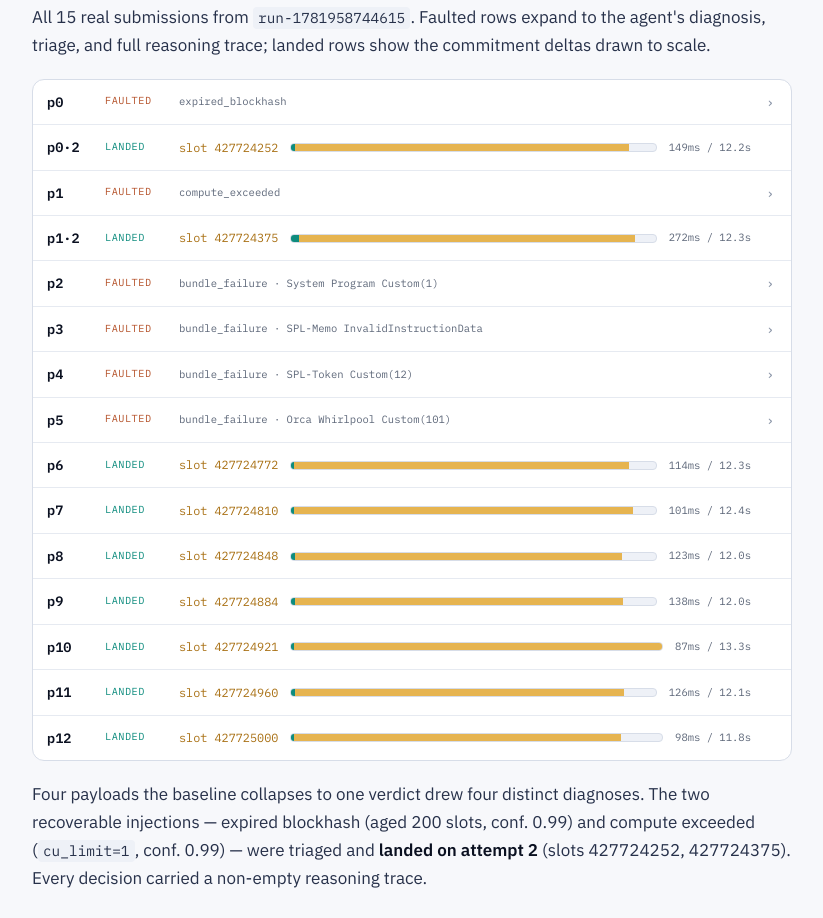
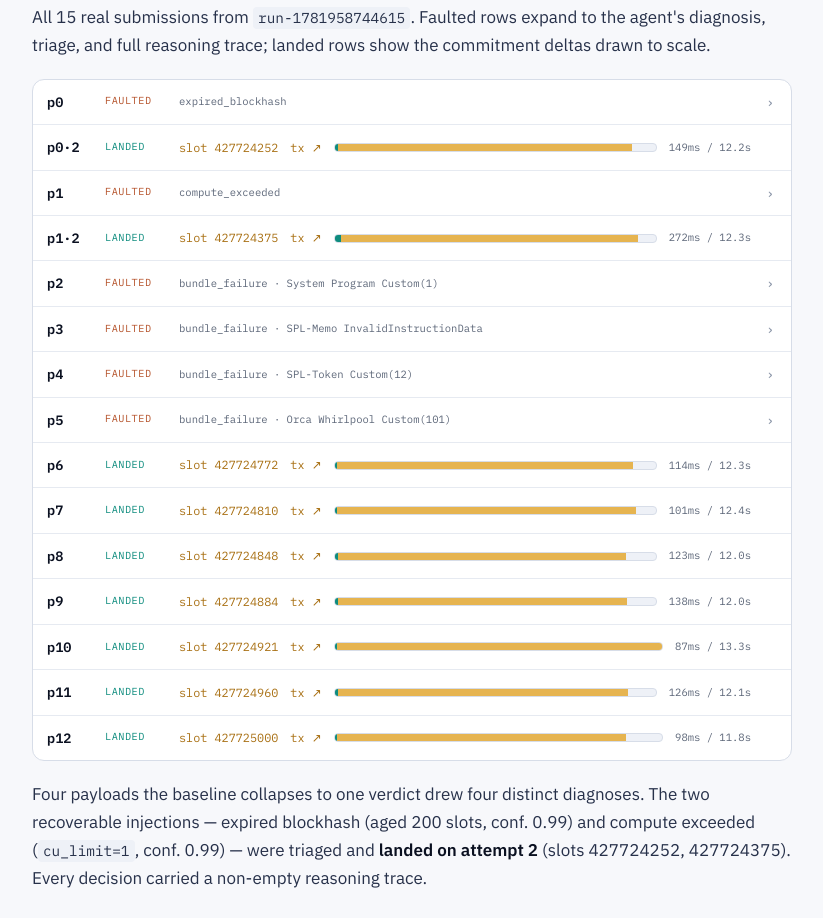
Before and after one commit to ego-errante/argus-architecture, a plain HTML site: page index.html in a window 1280 px wide. Shown: the part 10560-11478 px from the top of the page, without its empty margins (337-1160 px from the left). Drawn offline with Linux system fonts and the light colour scheme.

Commit message:
Explorer: link the transaction on landed rows too; document the interactive features in README

```diff
--- a/index.html
+++ b/index.html
@@ -813,6 +813,7 @@ sequenceDiagram
         } else {
           var pc=r.pc||0, cf=r.cf||0;
           h+='<a class="exp-slot" href="'+blockUrl(r.slot)+'" target="_blank" rel="noopener">slot '+r.slot+'</a>';
+          h+=(r.sig?'<a class="exp-slot" href="'+txUrl(r.sig)+'" target="_blank" rel="noopener">tx ↗</a>':'');
           h+='<div class="minitrack" title="P→C '+pc+'ms · C→F '+cf+'ms"><span class="pc" style="width:'+(pc/maxTot*100)+'%"></span><span class="cf" style="width:'+(cf/maxTot*100)+'%"></span></div>';
           h+='<span class="mini-lbl">'+pc+'ms / '+(cf/1000).toFixed(1)+'s</span>';
         }
```
Also changed, not shown: 1 other file.
